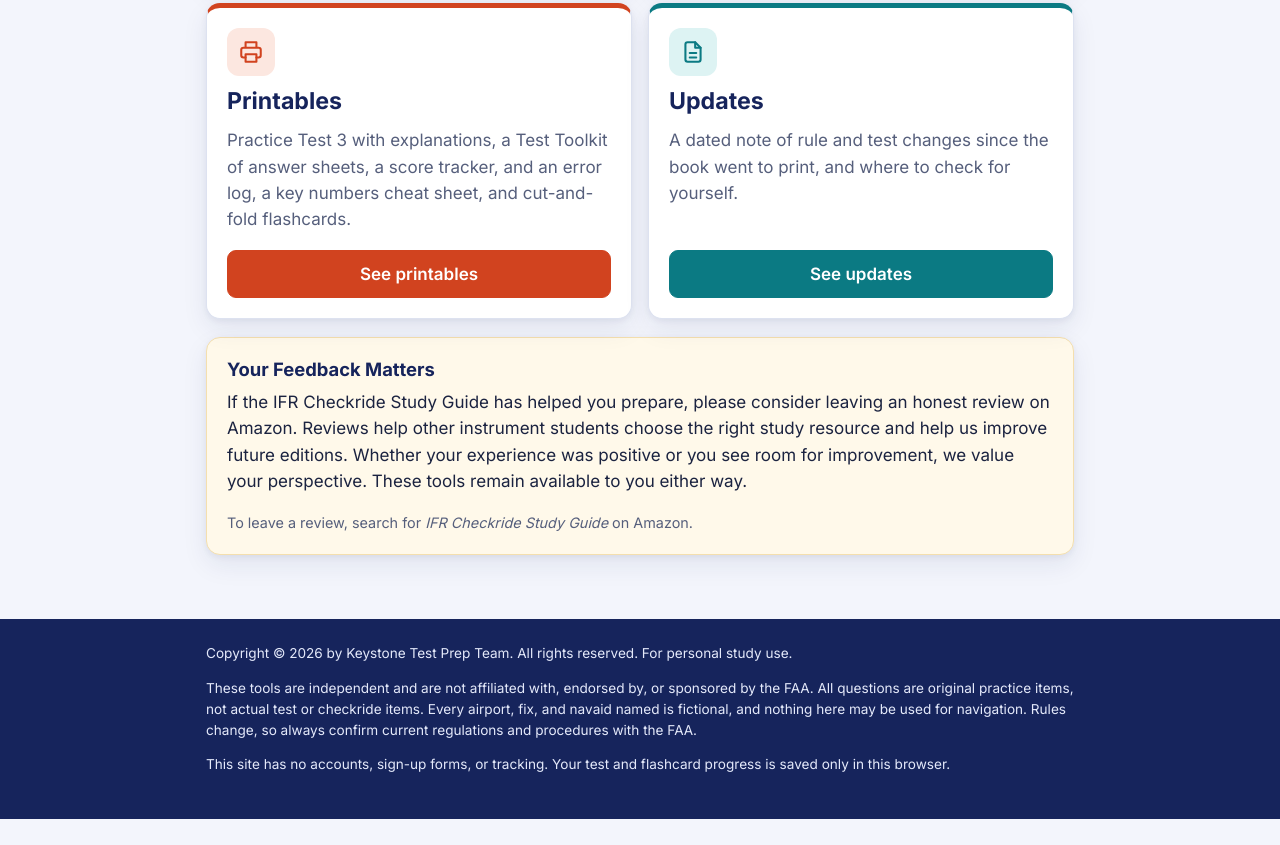
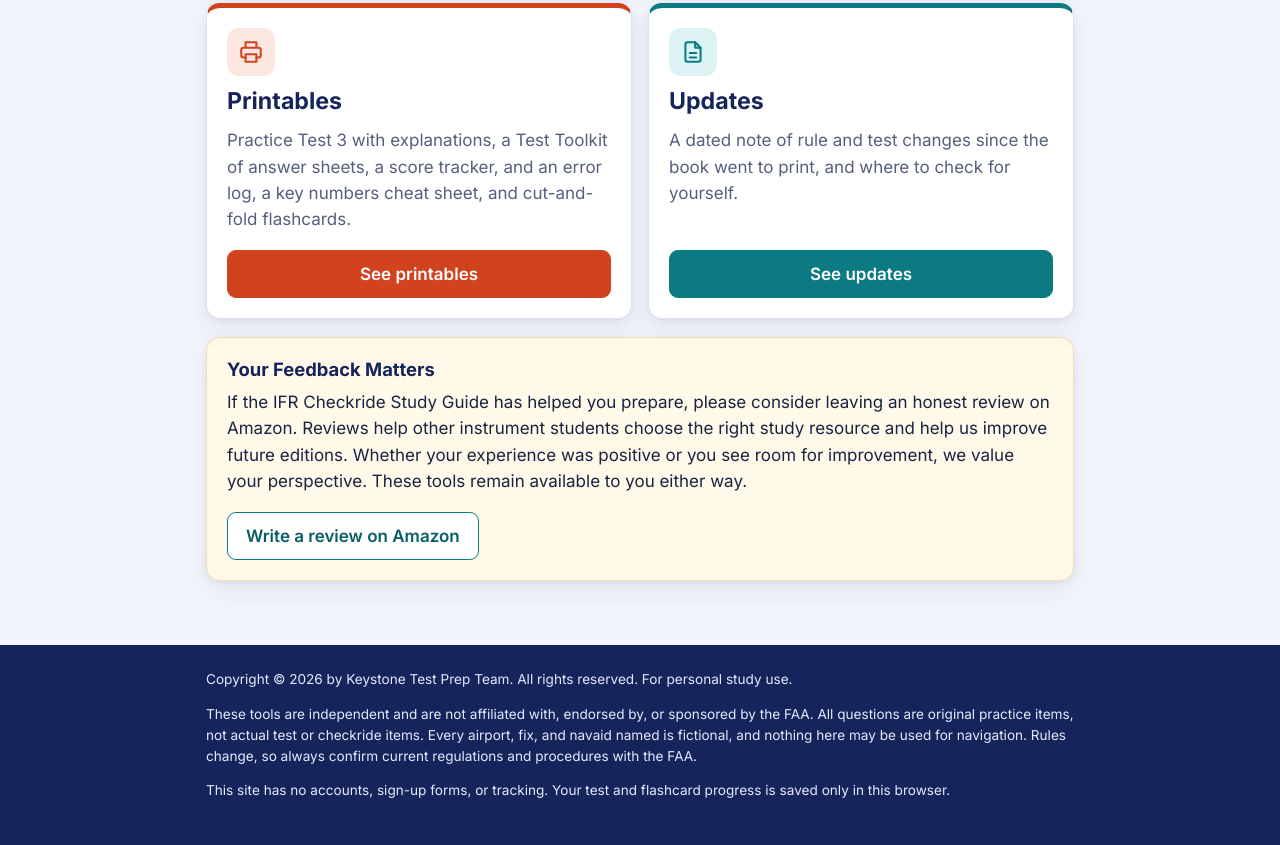
Before and after one commit to keystonetestprep/keystonetestprep.github.io, a plain HTML site: page IFR_Checkride_Study_Guide/index.html in a window 1280 px wide. Shown: the part 830-1675 px from the top of the page. Before the commit the page ends 1649 px from the top, so only its background shows below. Drawn offline with Linux system fonts and the light colour scheme.

Commit message:
IFR: add Amazon review link for paperback (ASIN B0HRV28D7D)

```diff
--- a/IFR_Checkride_Study_Guide/index.html
+++ b/IFR_Checkride_Study_Guide/index.html
@@ -196,7 +196,7 @@ footer { background: var(--navy); color: #E4E9FA; padding: 24px 0 30px; font-siz
 (function () {
   'use strict';
   // Set this to the Amazon review page once the book is live. Leave empty until then.
-  var REVIEW_URL = '';
+  var REVIEW_URL = 'https://www.amazon.com/review/create-review?asin=B0HRV28D7D';
   var EXAM_SECONDS = 75 * 60;
   var BOOK = 'IFR Checkride Study Guide';
   var D = window.IFR_DATA;
```
